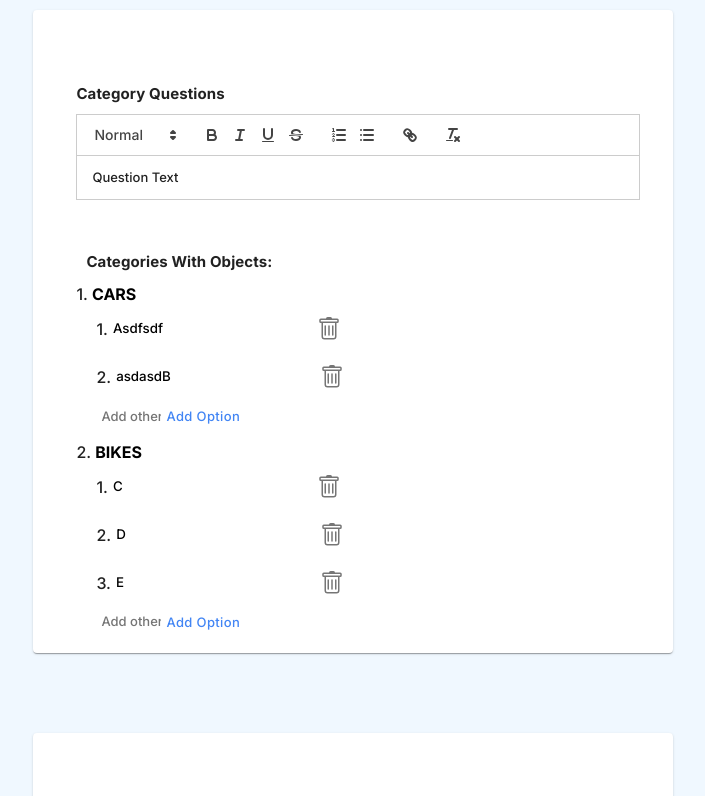
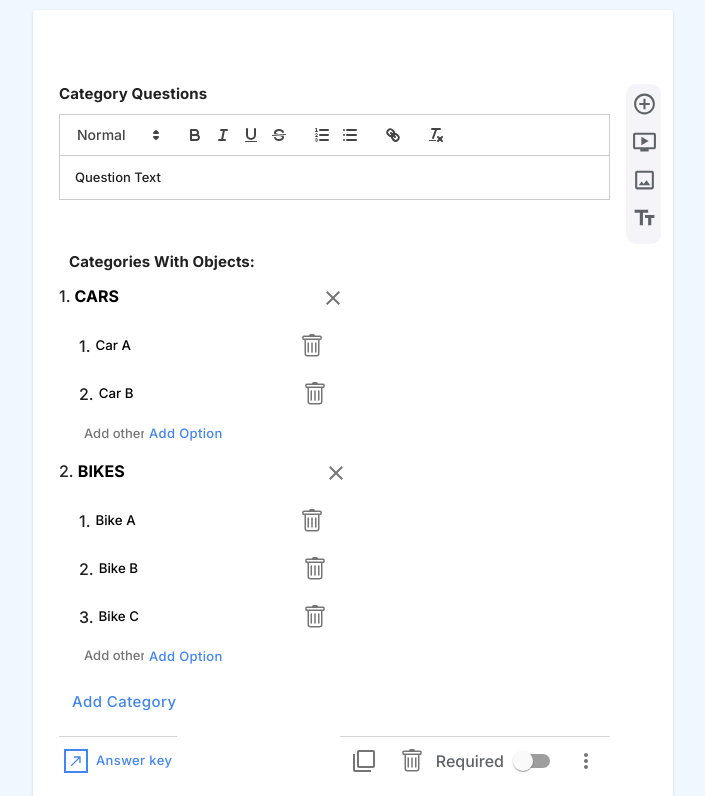
Before and after one commit to AceHunterr/Custom_form_builder, a React (Create React App) app in the folder client/: page / in a window 1280 px wide. Shown: the part 700-1496 px from the top of the page, without its empty margins (287-992 px from the left). Built offline with nearby package versions, Linux system fonts and the light colour scheme.

Commit message:
Added the remaining builder functionality for category question

```diff
--- a/client/src/components/CategoryQuestion/CategoryQuestion.jsx
+++ b/client/src/components/CategoryQuestion/CategoryQuestion.jsx
@@ -16,6 +16,8 @@ import MoreVertIcon from "@material-ui/icons/MoreVert";
 import { BsTrash } from "react-icons/bs";
 import NorthEastIcon from "@mui/icons-material/NorthEast";
 import { MenuItem } from "@material-ui/core";
+import FilterNoneIcon from "@material-ui/icons/FilterNone";
+import CloseIcon from "@material-ui/icons/Close";
 
 const CategoryQuestion = () => {
   const [categoryQuestion, setCategoryQuestion] = useState([
@@ -24,14 +26,14 @@ const CategoryQuestion = () => {
       categories: [
         {
           category: "Cars",
-          objects: [{ objectText: "Asdfsdf" }, { objectText: "asdasdB" }],
+          objects: [{ objectText: "Car A" }, { objectText: "Car B" }],
         },
         {
           category: "Bikes",
           objects: [
-            { objectText: "C" },
-            { objectText: "D" },
-            { objectText: "E" },
+            { objectText: "Bike A" },
+            { objectText: "Bike B" },
+            { objectText: "Bike C" },
           ],
         },
       ],
@@ -51,8 +53,8 @@ const CategoryQuestion = () => {
     setCategoryQuestion(updatedCategoryQuestion);
   }
   function changeCategoryText(text, i, j) {
-    console.log("Hello");
-    console.log(categoryQuestion[i].categories[j].category);
+    // console.log("Hello");
+    // console.log(categoryQuestion[i].categories[j].category);
     var newCategoryQuestion = [...categoryQuestion];
     var newCategories = [...newCategoryQuestion[i].categories];
     newCategories[j].category = text;
@@ -75,6 +77,37 @@ const CategoryQuestion = () => {
       ...newCategories[j],
       objects: newObjects,
     };
+
+    newCategoryQuestion[i] = {
+      ...newCategoryQuestion[i],
+      categories: newCategories,
+    };
+
+    setCategoryQuestion(newCategoryQuestion);
+  }
+
+  function addCategory(i) {
+    var newCategoryQuestion = [...categoryQuestion];
+    var newCategories = [...newCategoryQuestion[i].categories];
+
+    newCategories.push({
+      category: "New Cat",
+      objects: [{ objectText: "New Obj 1" }, { objectText: "New Obj 2" }],
+    });
+
+    newCategoryQuestion[i] = {
+      ...newCategoryQuestion[i],
+      categories: newCategories,
+    };
+
+    setCategoryQuestion(newCategoryQuestion);
+  }
+
+  function removeCategory(i, j) {
+    var newCategoryQuestion = [...categoryQuestion];
+    var newCategories = [...newCategoryQuestion[i].categories];
+
+    newCategories.splice(j, 1);
 
     newCategoryQuestion[i] = {
       ...newCategoryQuestion[i],
@@ -238,6 +271,7 @@ const CategoryQuestion = () => {
                 </Typography>
 
                 {ques.categories.map((category, j) => (
+                  <div>
                     <div key={j}>
                       <span>{j + 1}. </span>
                       <input
@@ -256,6 +290,14 @@ const CategoryQuestion = () => {
                           textTransform: "uppercase",
                         }}
                       />
+                      <IconButton aria-label="delete">
+                        <CloseIcon
+                          onClick={() => {
+                            removeCategory(i, j);
+                          }}
+                        />
+                      </IconButton>
+                    </div>
                     {category.objects.map((object, k) => (
                       <div
                         className="add_question_body"
@@ -310,8 +352,103 @@ const CategoryQuestion = () => {
                     </div>
                   </div>
                 ))}
-                {/* Other sections of your accordion */}
+                <div style={{ paddingLeft: "2px" }}>
+                  {/* <input
+                    id="options-text"
+                    type="text"
+                    className="text_input"
+                    style={{ fontSize: "13px", width: "60px" }}
+                    placeholder="Add other"
+                  ></input> */}
+                  <Button
+                    size="large"
+                    onClick={() => {
+                      addCategory(i);
+                    }}
+                    style={{
+                      textTransform: "none",
+                      color: "#4285f4",
+                      fontsize: "13px",
+                      fontweight: "600",
+                      marginTop: "10px",
+                    }}
+                  >
+                    Add Category
+                  </Button>
+                </div>
+
+                <div className="add_footer">
+                  <div className="add_question_bottom_left">
+                    <Button
+                      size="small"
+                      style={{
+                        textTransform: "none",
+                        color: "#4285f4",
+                        fontsize: "13px",
+                        fontweight: "600",
+                      }}
+                    >
+                      <NorthEastIcon
+                        style={{
+                          border: "2px solid #4285f4",
+                          padding: "2px",
+                          marginRight: "8px",
+                        }}
+                      />
+                      Answer key
+                    </Button>
+                  </div>
+                  <div className="add_question_bottom">
+                    <IconButton
+                      aria-label="Copy"
+                      onClick={() => {
+                        copyQuestion(i);
+                      }}
+                    >
+                      <FilterNoneIcon />
+                    </IconButton>
+                    <IconButton
+                      aria-label="delete"
+                      onClick={() => {
+                        deleteQuestion(i);
+                      }}
+                    >
+                      <BsTrash />
+                    </IconButton>
+                    <span style={{ color: "#5f6368", fontsize: "13px" }}>
+                      Required
+                    </span>
+                    <Switch
+                      name="checkedA"
+                      color="primary"
+                      onClick={() => {
+                        requiredQuestion(i);
+                      }}
+                    />
+                    <IconButton>
+                      <MoreVertIcon />
+                    </IconButton>
+                  </div>
+                </div>
+                {/* <Button
+              variant="contained"
+              color="primary"
+              onClick={savecomprehensionQuestions}
+              style={{ width: "50%" }}
+            >
+              Save Form Data
+            </Button> */}
               </AccordionDetails>
+              <div className="question_edit">
+                <AddCircleOutlineIcon
+                  className="edit"
+                  style={{ fontSize: 38 }}
+                  onClick={addMoreQuestionField}
+                />
+                <OndemandVideoIcon className="edit" style={{ fontSize: 38 }} />
+                <CropOriginalIcon className="edit" style={{ fontSize: 38 }} />
+                <TextFieldsIcon className="edit" style={{ fontSize: 38 }} />
+              </div>
             </div>
           </Accordion>
         </div>
```
Lines whose indentation alone changed are shown as unchanged.
